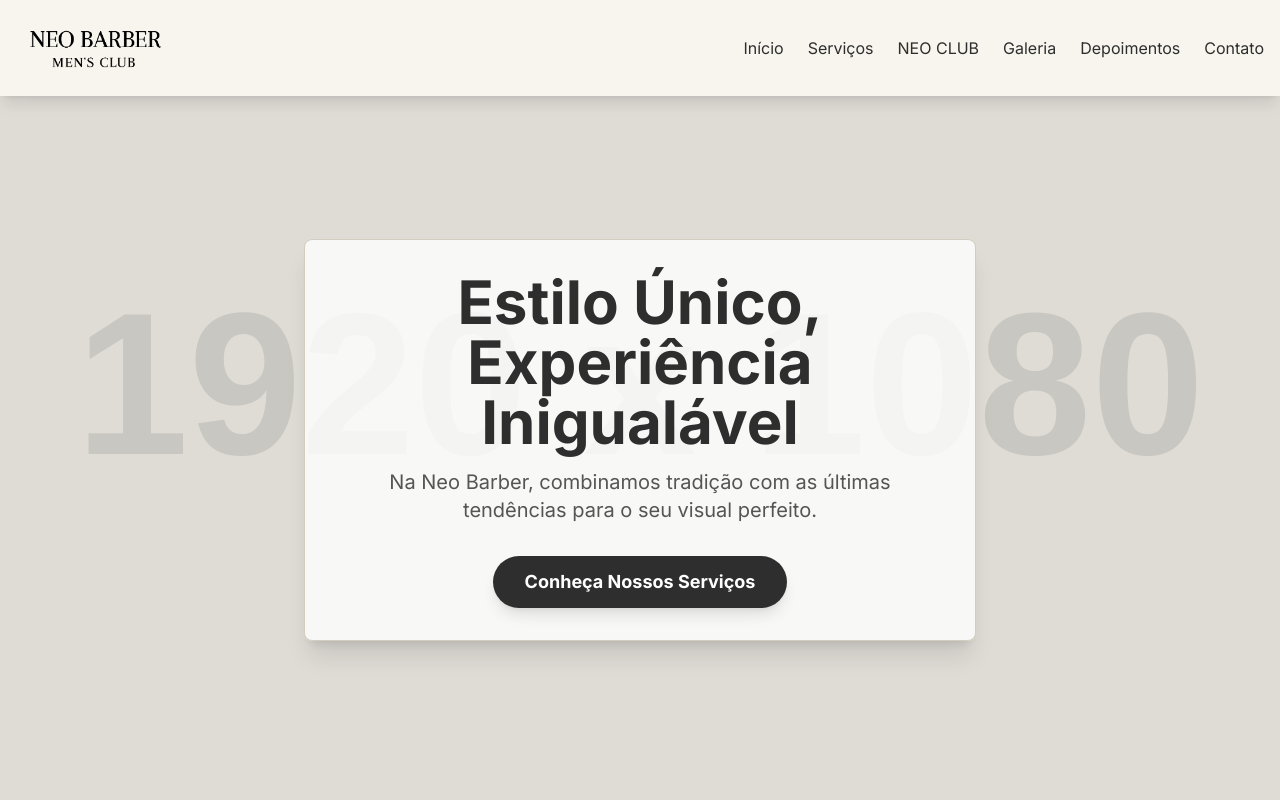
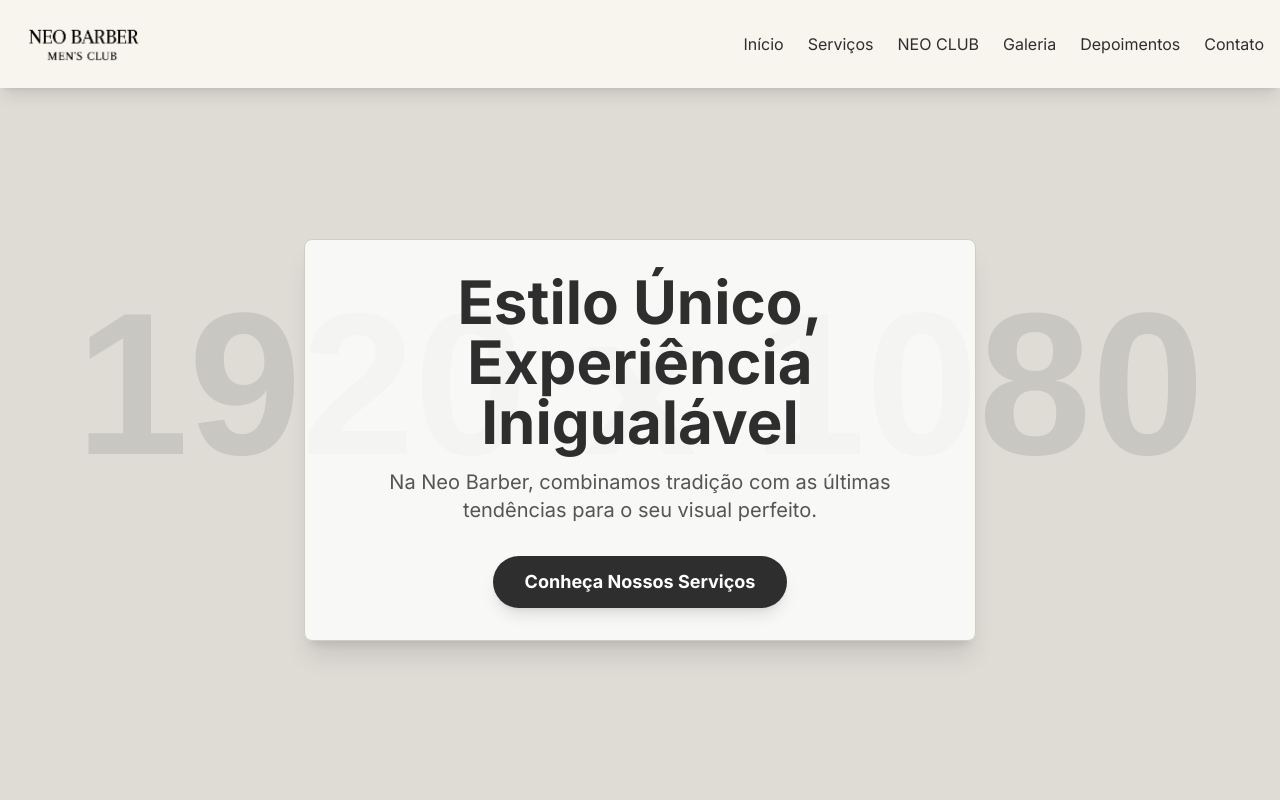
Before and after one commit to Jonathan-Albuquerque-dev/NeoBarber, a plain HTML site: page index.html in a window 1280 px wide. Shown: the top 800 px of the page. Drawn offline with nearby package versions, Linux system fonts and the light colour scheme; placeholder pictures from the web are drawn by us.

Commit message:
logo atualizada2

```diff
--- a/index.html
+++ b/index.html
@@ -12,7 +12,7 @@
 
     <header class="bg-light-header text-primary shadow-lg py-4 fixed w-full z-10 top-0">
         <nav class="container mx-auto flex justify-between items-center px-4">
-            <a href="#hero" class="text-2xl font-bold text-accent-black rounded-lg p-2"><img src="assets/img/logoNeoBarber2.png" alt="logoNeoBarber" class="h-12 w-full"></a>
+            <a href="#hero" class="text-2xl font-bold text-accent-black rounded-lg p-2"><img src="assets/img/logoNeoBarber2.png" alt="logoNeoBarber" class="h-10 w-full"></a>
             <ul class="hidden md:flex space-x-6">
                 <li><a href="#hero" class="nav-link hover:text-accent-black transition duration-300">Início</a></li>
                 <li><a href="#services" class="nav-link hover:text-accent-black transition duration-300">Serviços</a></li>
```
